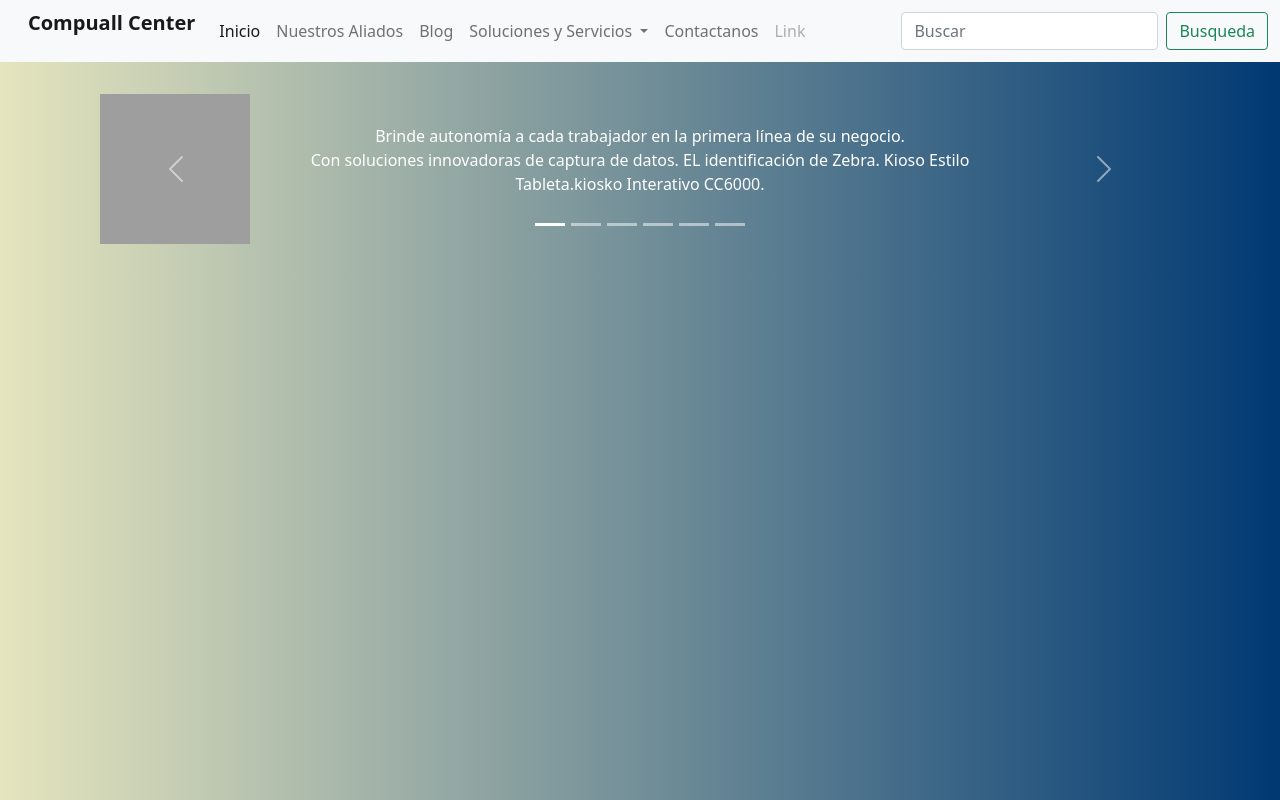
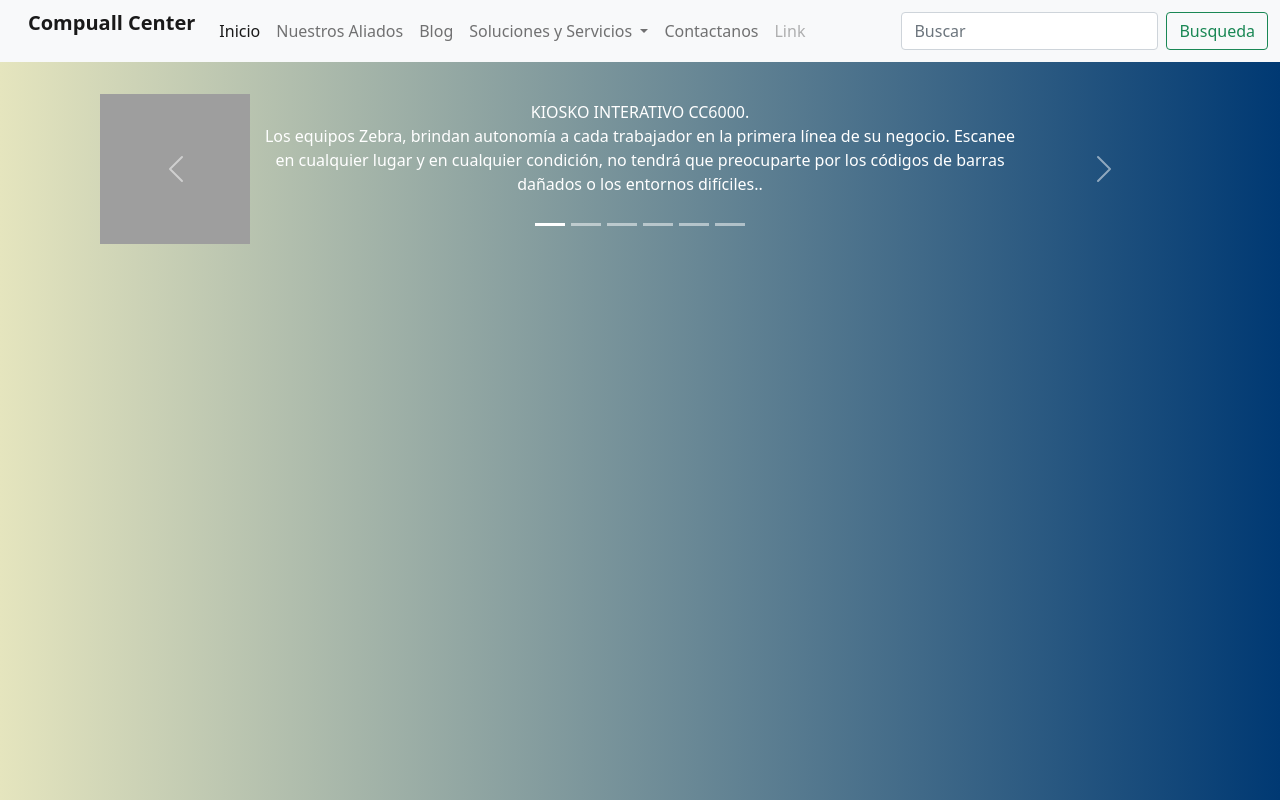
Before and after one commit to lucalu01/compuallcenter, a Flask app: page /nuestrosaliados in a window 1280 px wide. Run offline with Flask 2, Linux system fonts and the light colour scheme; some libraries are stand-ins or nearby versions; grey boxes are pictures that could not be loaded.

Commit message:
Update nuestrosaliados.html

```diff
--- a/templates/nuestrosaliados.html
+++ b/templates/nuestrosaliados.html
@@ -22,11 +22,9 @@
       <div class="carousel-item active">
         <img src="static/img/zebracc6000.jpg" class="imgpro" alt="">
         <div class="carousel-caption d-none d-md-block">
-          <h1.concss>Brinde autonomía a cada trabajador en
-            la primera línea de su negocio.</h1.concss>
-           <p> Con soluciones innovadoras de captura de datos.
-            EL identificación de Zebra.
-            Kioso Estilo Tableta.kiosko Interativo CC6000.</p>
+          <h1.concss>KIOSKO INTERATIVO CC6000.</h1.concss>
+           <p> Los equipos Zebra, brindan autonomía a cada trabajador en la primera línea de su negocio. Escanee en cualquier lugar y en cualquier condición, no tendrá que preocuparte por los códigos de barras dañados o los entornos difíciles..</p>
+            </p>
         </div>
       </div>
       <div class="carousel-item">
```
